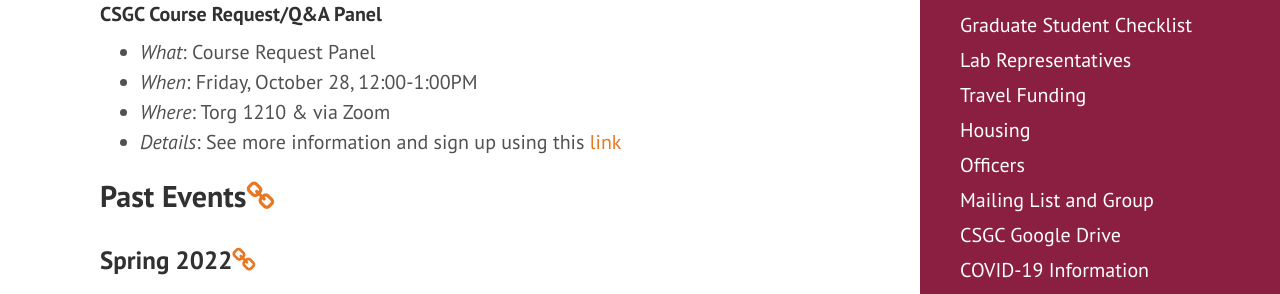
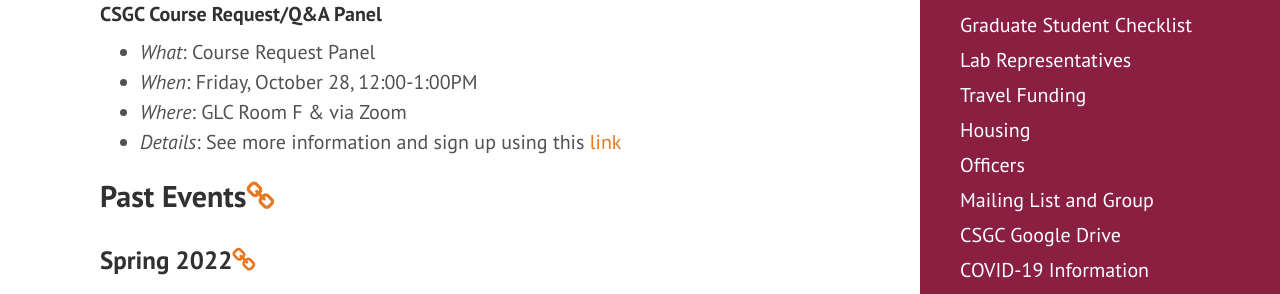
Before and after one commit to CSGraduateCouncil-VirginiaTech/csgc-website, a Jekyll site: the page built from events.md, in a window 1280 px wide and 900 px high. Shown: the part 442-736 px from the top of the window. Built offline with Jekyll 4.4.1, drawn with Linux system fonts in a browser that asks for light colours.

```diff
--- a/events.md
+++ b/events.md
@@ -17,7 +17,7 @@
 
 - *What*: Course Request Panel
 - *When*: Friday, October 28, 12:00-1:00PM
-- *Where*: Torg 1210 & via Zoom
+- *Where*: GLC Room F & via Zoom
 - *Details*: See more information and sign up using this [link](https://forms.gle/4ve6FJxz154gZbrL6)
 
 ## <a name="PastEvents"></a>Past Events<a href="#PastEvents"><i class="fa fa-link" aria-hidden="true"></i></a>
```
